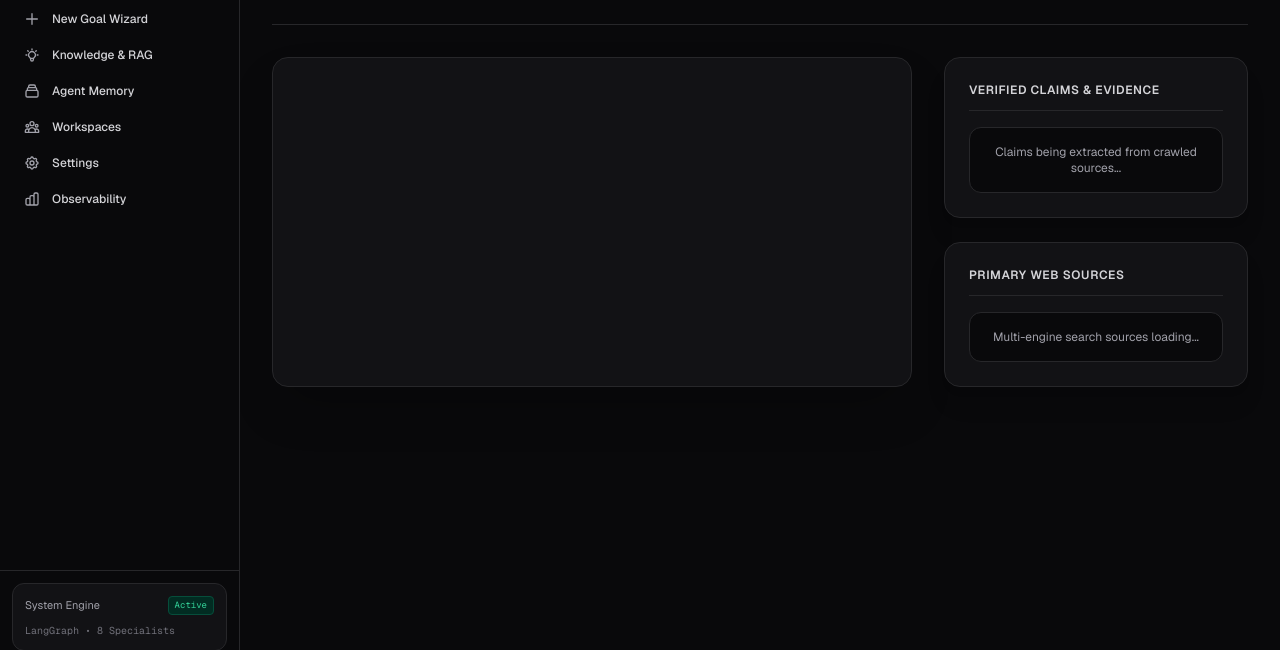
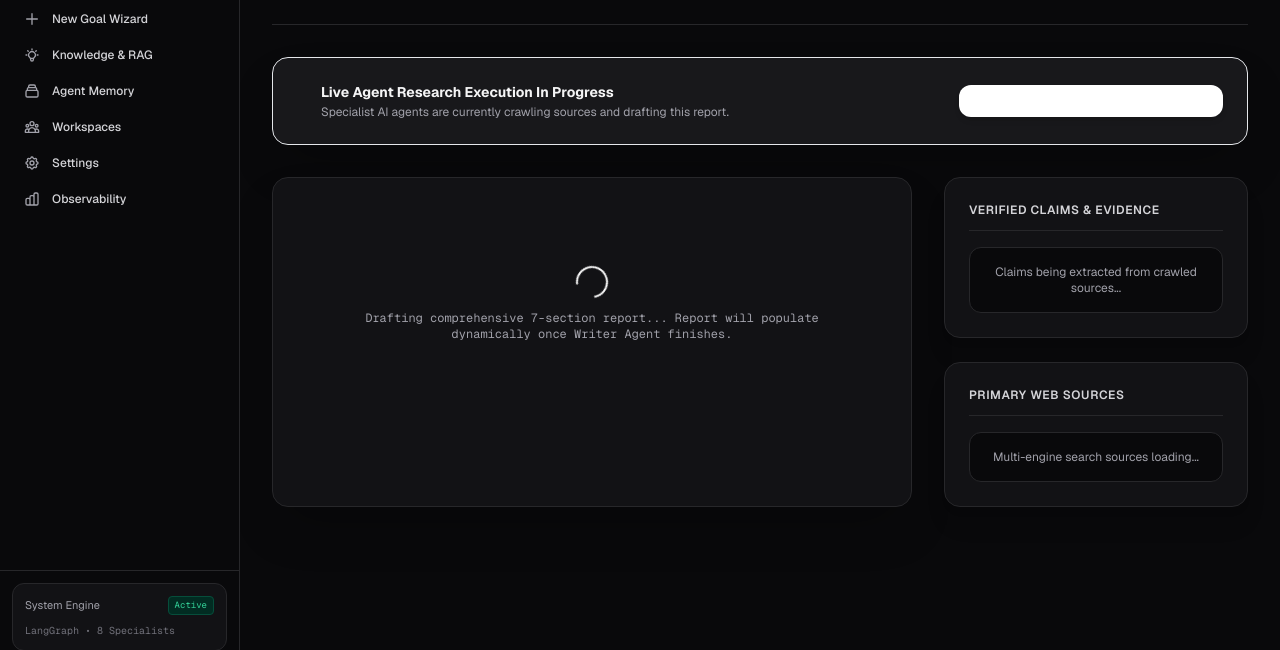
Before and after one commit to Pranavj16/DeepResearch_OS, a Django app: template frontend/templates/research/report_detail.html in a window 1280 px wide. Shown: the part 137-787 px from the top of the page. Run offline with Django 5.2, Linux system fonts and the light colour scheme; the template is opened without the code that fills it, so the values that code supplies are empty; some libraries are stand-ins or nearby versions.

Commit message:
feat: make Open Report action accessible at any stage with live execution status banner in report viewer

```diff
--- a/frontend/templates/research/report_detail.html
+++ b/frontend/templates/research/report_detail.html
@@ -27,6 +27,24 @@
         </div>
     </div>
 
+    {% if not run.draft_report or run.stage != "completed" and run.stage != "finalize" %}
+    <div class="p-6 rounded-2xl bg-zinc-900 border border-brand-800/80 shadow-2xl space-y-3">
+        <div class="flex items-center justify-between">
+            <div class="flex items-center space-x-3">
+                <span class="w-3 h-3 rounded-full bg-brand-400 animate-ping shrink-0"></span>
+                <div>
+                    <h3 class="text-sm font-bold text-zinc-100">Live Agent Research Execution In Progress</h3>
+                    <p class="text-xs text-zinc-400 mt-0.5">Specialist AI agents are currently crawling sources and drafting this report.</p>
+                </div>
+            </div>
+            <a href="/research/live/{{ run.run_id }}" class="px-4 py-2 rounded-xl bg-brand-600 hover:bg-brand-500 text-white font-bold text-xs shadow-md transition shrink-0 flex items-center space-x-1.5">
+                <span>Watch Live Agent Execution Stream</span>
+                <svg class="w-4 h-4" fill="none" stroke="currentColor" viewBox="0 0 24 24"><path stroke-linecap="round" stroke-linejoin="round" stroke-width="2" d="M14 5l7 7m0 0l-7 7m7-7H3"/></svg>
+            </a>
+        </div>
+    </div>
+    {% endif %}
+
     <!-- Report Body and Citation Sidebar (Notion Minimalist Layout) -->
     <div class="grid grid-cols-1 lg:grid-cols-3 gap-8">
         <!-- Main Markdown Document Canvas -->
@@ -36,7 +54,14 @@
 
             <!-- Rendered Markdown Target -->
             <div id="markdown-target" class="prose prose-invert max-w-none text-zinc-100 leading-relaxed space-y-4">
-                {{ run.draft_report|linebreaks }}
+                {% if run.draft_report %}
+                    {{ run.draft_report|linebreaks }}
+                {% else %}
+                    <div class="p-8 text-center space-y-3 font-mono text-xs text-zinc-400">
+                        <div class="w-8 h-8 rounded-full border-2 border-brand-500 border-t-transparent animate-spin mx-auto"></div>
+                        <p>Drafting comprehensive 7-section report... Report will populate dynamically once Writer Agent finishes.</p>
+                    </div>
+                {% endif %}
             </div>
         </div>
 
```
Also changed, not shown: frontend/templates/research/execution.html (+4 -6 lines).
